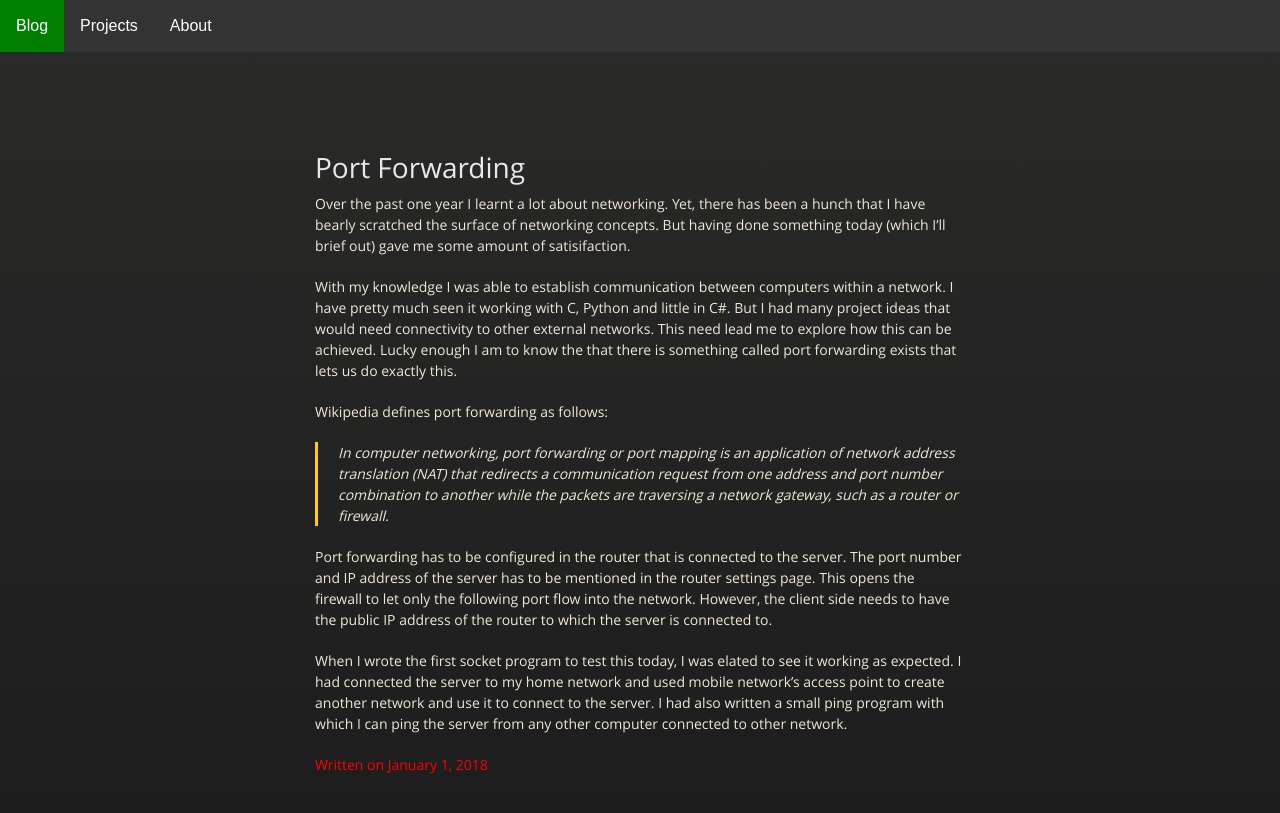
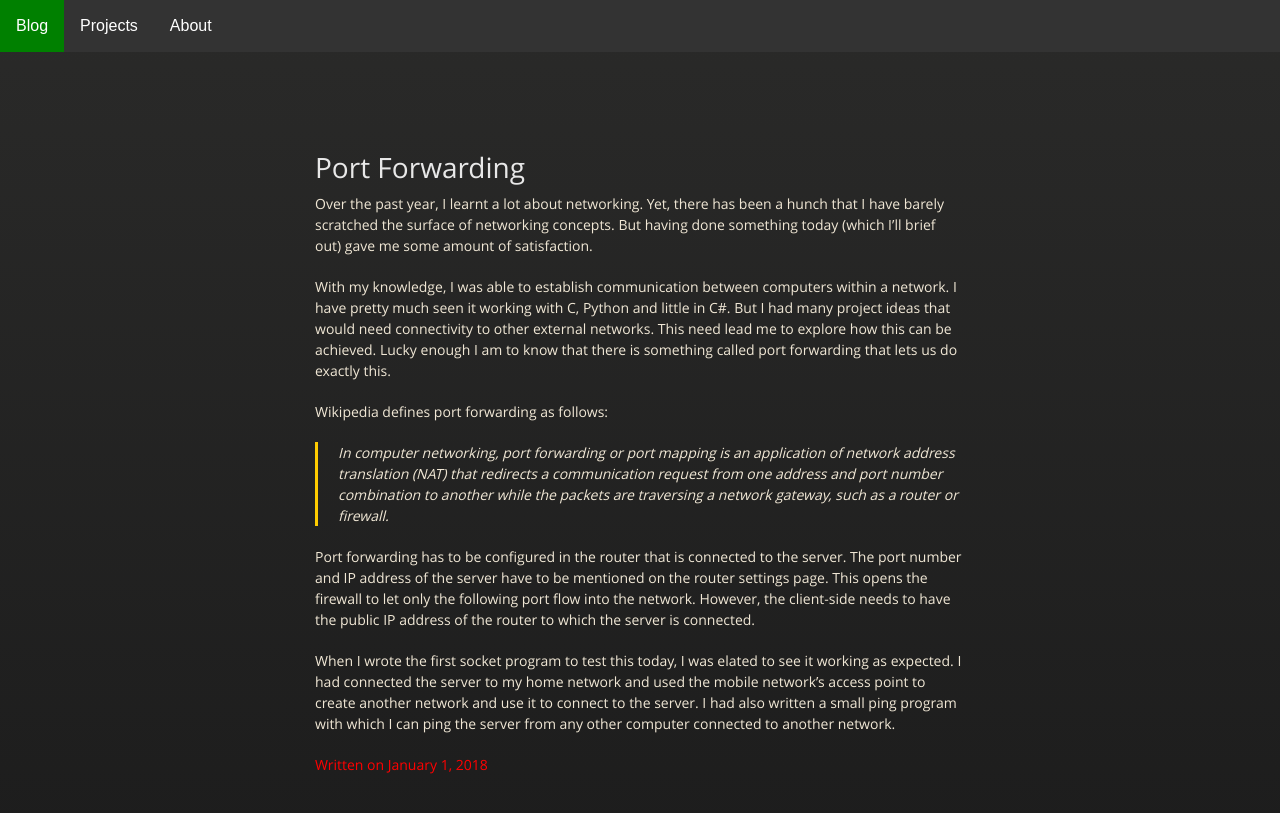
Before and after one commit to naveenspace7/naveenspace7.github.io, a Jekyll site: the page built from _posts/2018-1-1-PortForwarding.md, in a window 1280 px wide. Shown: the top 813 px of the page. Built offline with Jekyll 4.4.1, drawn with Linux system fonts in a browser that asks for light colours.

Commit message:
Correct grammar

```diff
--- a/_posts/2018-1-1-PortForwarding.md
+++ b/_posts/2018-1-1-PortForwarding.md
@@ -5,17 +5,16 @@ excerpt_separator: <!--more-->
 tags: networking
 ---
 
-Over the past one year I learnt a lot about networking. Yet, there has been a hunch that I have bearly scratched the surface of networking concepts. But having done something today (which I'll brief out) gave me some amount of satisifaction.
+Over the past year, I learnt a lot about networking. Yet, there has been a hunch that I have barely scratched the surface of networking concepts. But having done something today (which I'll brief out) gave me some amount of satisfaction.
 
 <!--more-->
 
-With my knowledge I was able to establish communication between computers within a network. I have pretty much seen it working with C, Python and little in C#. But I had many project ideas that would need connectivity to other external networks. This need lead me to explore how this can be achieved. Lucky enough I am to know the that there is something called port forwarding exists that lets us do exactly this.
+With my knowledge, I was able to establish communication between computers within a network. I have pretty much seen it working with C, Python and little in C#. But I had many project ideas that would need connectivity to other external networks. This need lead me to explore how this can be achieved. Lucky enough I am to know that there is something called port forwarding that lets us do exactly this.
 
 Wikipedia defines port forwarding as follows:
 
 > In computer networking, port forwarding or port mapping is an application of network address translation (NAT) that redirects a communication request from one address and port number combination to another while the packets are traversing a network gateway, such as a router or firewall.
 
+Port forwarding has to be configured in the router that is connected to the server. The port number and IP address of the server have to be mentioned on the router settings page. This opens the firewall to let only the following port flow into the network. However, the client-side needs to have the public IP address of the router to which the server is connected.
 
-Port forwarding has to be configured in the router that is connected to the server. The port number and IP address of the server has to be mentioned in the router settings page. This opens the firewall to let only the following port flow into the network. However, the client side needs to have the public IP address of the router to which the server is connected to.
-
-When I wrote the first socket program to test this today, I was elated to see it working as expected. I had connected the server to my home network and used mobile network's access point to create another network and use it to connect to the server. I had also written a small ping program with which I can ping the server from any other computer connected to other network.
+When I wrote the first socket program to test this today, I was elated to see it working as expected. I had connected the server to my home network and used the mobile network's access point to create another network and use it to connect to the server. I had also written a small ping program with which I can ping the server from any other computer connected to another network.
```
